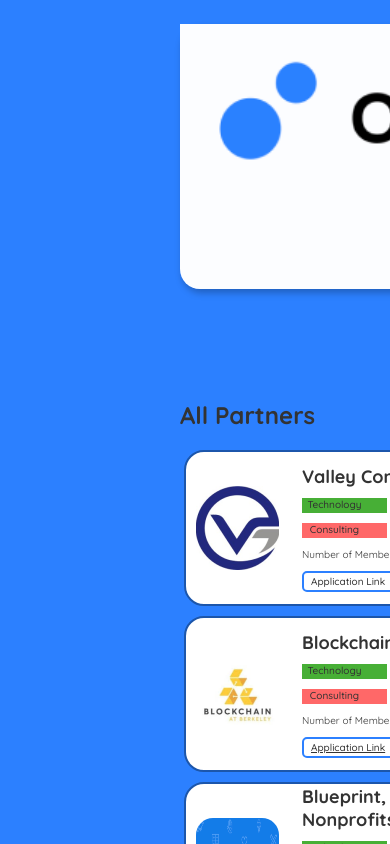
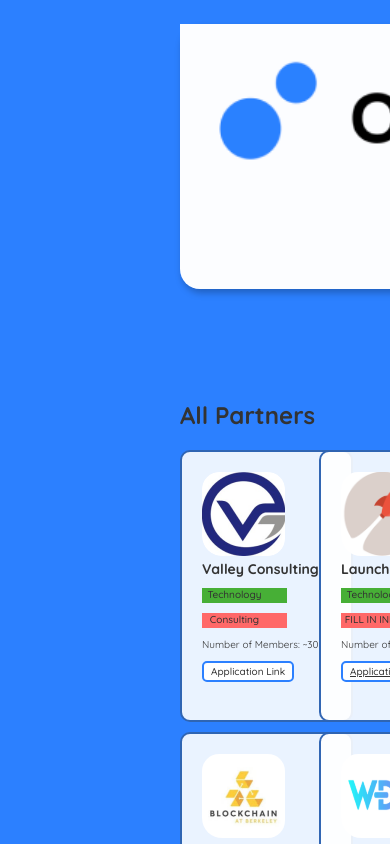
Before and after one commit to calconnex/connex, a React (Create React App) app in the folder divjoy-template/: page /partners in a window 390 px wide. Shown: the top 844 px of the page. Built offline with nearby package versions, Linux system fonts and the light colour scheme; no server answers.

Commit message:
added resizing functionality

```diff
--- a/divjoy-template/src/original/css/partners.module.css
+++ b/divjoy-template/src/original/css/partners.module.css
@@ -518,6 +518,32 @@
     font-family: Inter;
     font-weight: 700;
     align-self: center;
+  }
+  @media (max-width: 1000px) {
+    .ClubFrame {
+      width: 100%; /* Expand to full width of the screen */
+      height: auto; /* Adjust height dynamically based on content */
+      display: block; /* Remove flex display for vertical stacking */
+      padding: 20px; /* Increase padding for mobile-friendly spacing */
+      margin: 0 auto; /* Center horizontally */
+      border-radius: 10px; /* Reduce border radius for a more compact look */
+      background-color: rgba(255, 255, 255, 0.9); /* Slightly transparent white background */
+      border: 2px solid rgba(28, 86, 171, 0.9); /* Slightly transparent border */
+      transition: none; /* Remove transition for mobile responsiveness */
+    }
+    .ClubHeadingFrame {
+      gap: 10px;
+      display: flex;
+      position: relative;
+      align-items: flex-start;
+      flex-direction: column;
+      font-size: 14px;
+      font-style: Bold;
+      text-align: left;
+      font-family: Inter;
+      font-weight: 700;
+      align-self: center;
+    }
   }
   .frame13827 {
     gap: 6px;
--- a/divjoy-template/src/original/js/Partners.js
+++ b/divjoy-template/src/original/js/Partners.js
@@ -56,11 +56,14 @@ const GeneralClickablePartner = ({logo, clubName, categoryOne, categoryTwo, numM
   );
 };
 
-
-const gridStyle = {
+const gridStyle_3 = {
   display: 'grid',
   gridTemplateColumns: 'repeat(3, 1fr)', // Three columns in a row
   gap: '10px', // Gap between images
+
+  '@media (max-width: 768px)': {
+    gridTemplateColumns: '1fr',
+  }
 };
 
 const CoffeeChatsApplicant6 = (props) => {
@@ -83,7 +86,7 @@ const CoffeeChatsApplicant6 = (props) => {
           <span>All Partners</span>
         </span>
 
-      <div style={gridStyle}>
+      <div style={gridStyle_3}>
         <GeneralClickablePartner logo={valley}clubName="Valley Consulting" categoryOne="Technology" categoryTwo="Consulting" numMembers={30}/>
         <GeneralClickablePartner logo={launchpad} clubName="Launchpad" categoryOne="Technology" categoryTwo="FILL IN INFO" numMembers={40} applicationLink='https://launchpad.berkeley.edu/login'/>
         <GeneralClickablePartner logo={voyager} clubName="Voyager Consulting" categoryOne="FILL IN INFO" categoryTwo="Consulting" numMembers={40}/>
```
